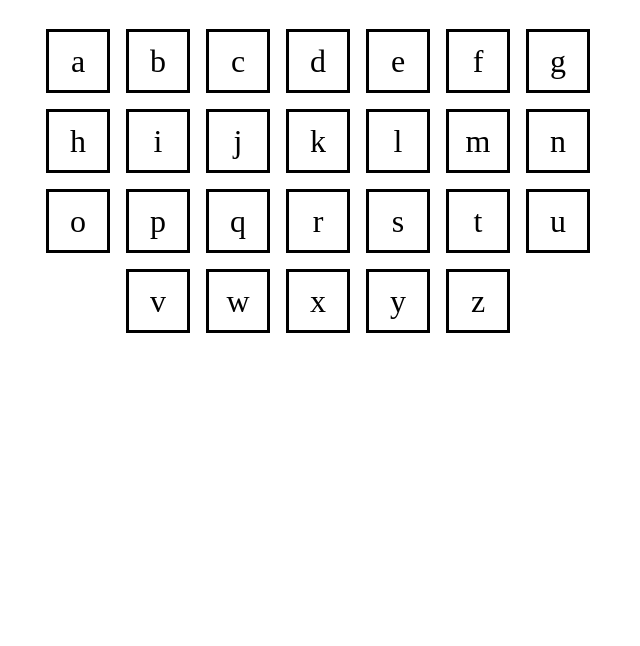
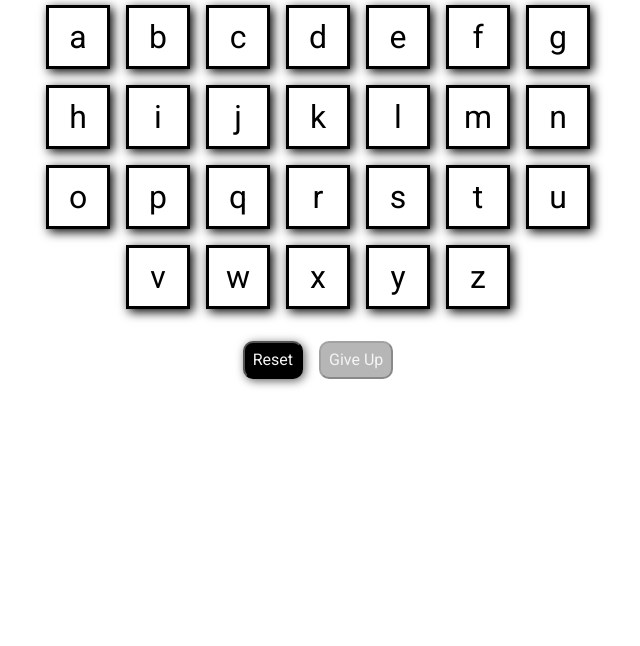
Before and after one commit to benlr98/hangman-js, a plain HTML site: page index.html in a window 1280 px wide. Shown: the part 154-800 px from the top of the page, without its empty margins (322-962 px from the left). Drawn offline with Linux system fonts and the light colour scheme; no server answers.

Commit message:
Finishing styles

```diff
--- a/index.html
+++ b/index.html
@@ -15,9 +15,11 @@
         <h1>Hangman</h1>
         <div id="word-display"></div>
         <div id="game-state"></div>
-        <button disabled id="reset-button">Reset</button>
-        <button id="give-up-button">Give Up</button>
         <div id="keyboard-container"></div>
+        <div id="game-controls">
+            <button disabled id="reset-button">Reset</button>
+            <button id="give-up-button">Give Up</button>
+        </div>
     </div>
 
 
--- a/script.js
+++ b/script.js
@@ -106,9 +106,6 @@ class Keyboard {
     this.buttons = "abcdefghijklmnopqrstuvwxyz".split("").map((letter) => {
       return new KeyboardButton(letter, onButtonClick, word);
     });
-
-    // TODO: REMOVE
-    console.log(word);
   }
 
   render(parentElement) {
@@ -167,7 +164,6 @@ async function startGame() {
   keyboard = new Keyboard(handleGuess, hangman.word);
   keyboard.render(document.getElementById("keyboard-container"));
   updateGameDisplay();
-	console.log(hangman.gamesWon);
 }
 
 const maxTries = 6;
--- a/style.css
+++ b/style.css
@@ -1,8 +1,16 @@
+@import url('https://fonts.googleapis.com/css2?family=Roboto:wght@300;400;500;900&display=swap');
 
+* {
+    box-sizing: border-box;
+    margin: 0;
+    padding: 0;
+}
 
 html {
     font-size: 16px;
+    font-family: 'Roboto', sans-serif;
 }
+
 
 .container {
     margin: 0 auto;
@@ -20,8 +28,33 @@ html {
     font-size: 2rem;
 }
 
+#game-controls {
+    display: flex;
+    justify-content: center;
+    gap: 1rem;
+    padding: 2rem 0 3rem 0;
+    overflow: hidden;
+}
+
+#game-controls > button {
+    background-color: black;
+    color: whitesmoke;
+    border-radius: 10px;
+    padding: .5rem;
+    cursor: pointer;
+    box-shadow: 2px 2px 10px rgb(97, 97, 97);
+}
+
+#game-controls > button:disabled {
+    background-color: rgb(182, 182, 182);
+    box-shadow: none;
+}
+
+#keyboard-container {
+    margin-top: 2rem;
+}
+
 .keyboard {
-    margin-top: 2rem;
     display: flex;
     flex-flow: row wrap;
     justify-content: center;
@@ -35,10 +68,13 @@ html {
     width: 4rem;
     height: 4rem;
     border: .2rem solid black;
+    box-shadow: 3px 3px 10px black;
 }
 
-.key-button:hover {
+/* Is not guessed already */
+:not(.correct, .incorrect).key-button:hover {
     cursor: pointer;
+    background-color: rgb(202, 202, 202);
 }
 
 .incorrect {
```
